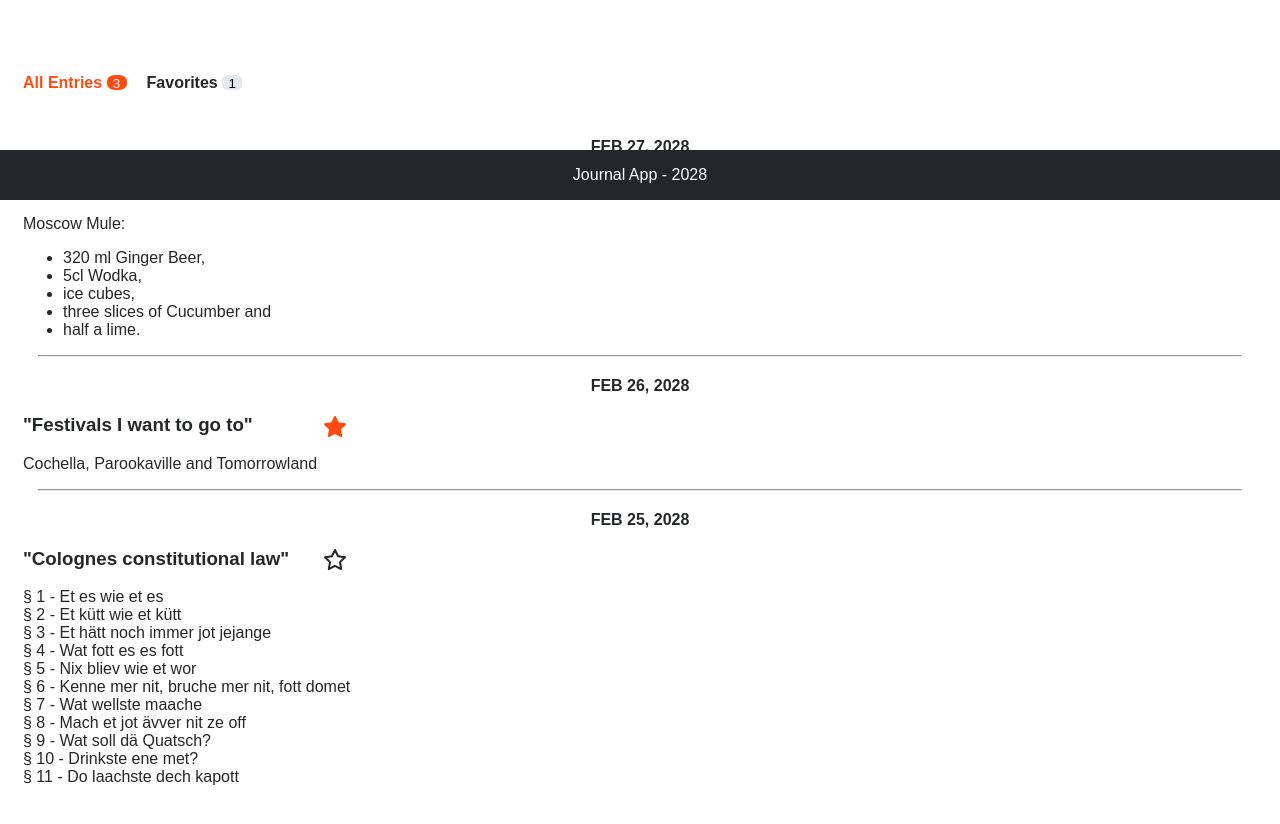
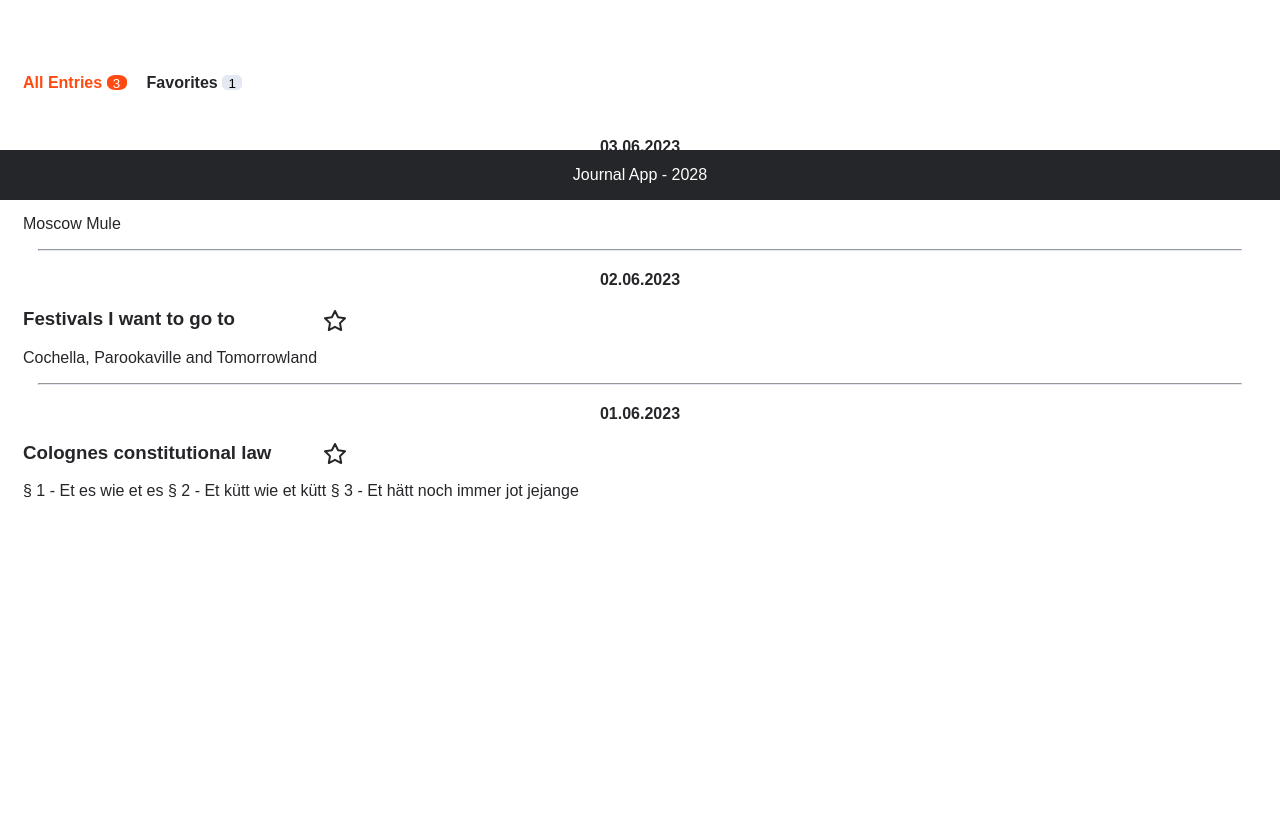
Before and after one commit to Charlotte-Ketteler/Journal-App, a React (Create React App) app: page / in a window 1280 px wide. Shown: the part 600-1424 px from the top of the page. After the commit the page ends 1250 px from the top, so only its background shows below. Built offline with nearby package versions, Linux system fonts and the light colour scheme.

Commit message:
Star-Buttons

```diff
--- /dev/null
+++ b/src/components/JS/Divider.js
@@ -0,0 +1,5 @@
+export default function Divider(){
+    return (
+        <hr className="hr__style" role="none"/>
+    )
+}
--- a/src/components/JS/Entry.js
+++ b/src/components/JS/Entry.js
@@ -1,80 +1,48 @@
 
-import StarFilledFunction from './StarFilledFunction';
+import {Fragment} from "react";
 import '../CSS/Entry.css';
 import Tabs from "./Tabs";
+import EntrySection from "./EntrySection";
+import Divider from "./Divider";
+
 export default function Entry(){
+  console.log("Show me");
+  const entries = [
+
+      {
+        id: 125,
+        date: "03.06.2023",
+        motto: "My favourite drink",
+        notes: "Moscow Mule"
+      },
+      {
+        id: 124,
+        date:"02.06.2023",
+        motto: "Festivals I want to go to",
+        notes:"Cochella, Parookaville and Tomorrowland"
+      },
+      {
+        id: 123,
+        date:"01.06.2023",
+        motto: "Colognes constitutional law",
+        notes:"§ 1 - Et es wie et es § 2 - Et kütt wie et kütt § 3 - Et hätt noch immer jot jejange"
+      }
+    ]
+
     return <section>
          <button className="create__button" type="submit"><p>Create</p></button>
          <Tabs/>
-        <article className="article__style">
+       <article className="article__style">
+  {entries.map((entry) => (
+    <Fragment key={entry.id}>
+      <EntrySection
 
-        <h2 className="date__style">FEB 27, 2028 </h2>
-        <h3>"My favourite drink"</h3>
-        <StarFilledFunction/>
-        <p>Moscow Mule:
-            <ul>
-            <li> 320 ml Ginger Beer,</li> <li>5cl Wodka,</li><li>ice cubes,</li>  <li>three slices of Cucumber and</li>  <li>half a lime. </li>
-            </ul>
-        </p>
-
-        <hr className="hr__style"/>
-        <h2 className="date__style">FEB 26, 2028 </h2>
-        <h3>"Festivals I want to go to"</h3>
-        <svg
-          width="24"
-          height="24"
-          viewBox="0 0 24 24"
-          fill="none"
-          xmlns="http://www.w3.org/2000/svg"
-        >
-          <path
-            d="M12 2L15.09 8.26L22 9.27L17 14.14L18.18 21.02L12 17.77L5.82 21.02L7 14.14L2 9.27L8.91 8.26L12 2Z"
-            fill="#FF4A11"
-            stroke="#FF4A11"
-            strokeWidth="2"
-            strokeLinecap="round"
-            strokeLinejoin="round"
-          />
-        </svg>
-        <p>Cochella, Parookaville and Tomorrowland</p>
-        <hr className="hr__style"/>
-        <h2 className="date__style">FEB 25, 2028</h2>
-        <h3>"Colognes constitutional law"</h3>
-        <svg
-        width="24"
-        height="24"
-        viewBox="0 0 24 24"
-        fill="none"
-        xmlns="http://www.w3.org/2000/svg">
-        <path d="M12 2L15.09 8.26L22 9.27L17 14.14L18.18 21.02L12 17.77L5.82 21.02L7 14.14L2 9.27L8.91 8.26L12 2Z"
-        stroke="#252629"
-        stroke-width="2"
-        stroke-linecap="round"
-        stroke-linejoin="round"/>
-        </svg>
-        <p>
-
-§ 1 - Et es wie et es
-<br/>
-§ 2 - Et kütt wie et kütt
-<br/>
-§ 3 - Et hätt noch immer jot jejange
-<br/>
-§ 4 - Wat fott es es fott
-<br/>
-§ 5 - Nix bliev wie et wor
-<br/>
-§ 6 - Kenne mer nit, bruche mer nit, fott domet
-<br/>
-§ 7 - Wat wellste maache
-<br/>
-§ 8 - Mach et jot ävver nit ze off
-<br/>
-§ 9 - Wat soll dä Quatsch?
-<br/>
-§ 10 - Drinkste ene met?
-<br/>
-§ 11 - Do laachste dech kapott</p>
+      date={entry.date}
+      motto={entry.motto}
+      notes={entry.notes}/>
+      {entry.id <= 123 ? null : <Divider/>}
+      </Fragment>
+  ))}
 
         </article>
     </section>
--- /dev/null
+++ b/src/components/JS/EntrySection.js
@@ -0,0 +1,10 @@
+import StarFilledFunction from './StarFilledFunction';
+        export default function EntrySection({motto, notes, date}){
+           return(
+            <>
+            <article>
+            <h2 className="date__style">{date}</h2>
+        <h3>{motto}</h3>
+        <StarFilledFunction/>
+        <p>{notes}</p>
+</article></>)}
--- a/src/components/JS/Form.js
+++ b/src/components/JS/Form.js
@@ -1,6 +1,6 @@
 import "../CSS/Form.css";
 
-export default function Form({ name, value, name1}){
+export default function Form({ name, value}){
     return (
     <div>
     <h2 className="position__H2--Form">NEW ENTRY</h2>
--- a/src/components/JS/Tabs.js
+++ b/src/components/JS/Tabs.js
@@ -1,4 +1,5 @@
 export default function Tabs(){
+
     return <section
     className="tags__Order"><p className="allEntries">All Entries <button className="button__allEntries">3</button></p>
     <p>Favorites  <button className="button__Favorites">1</button></p></section>
```
